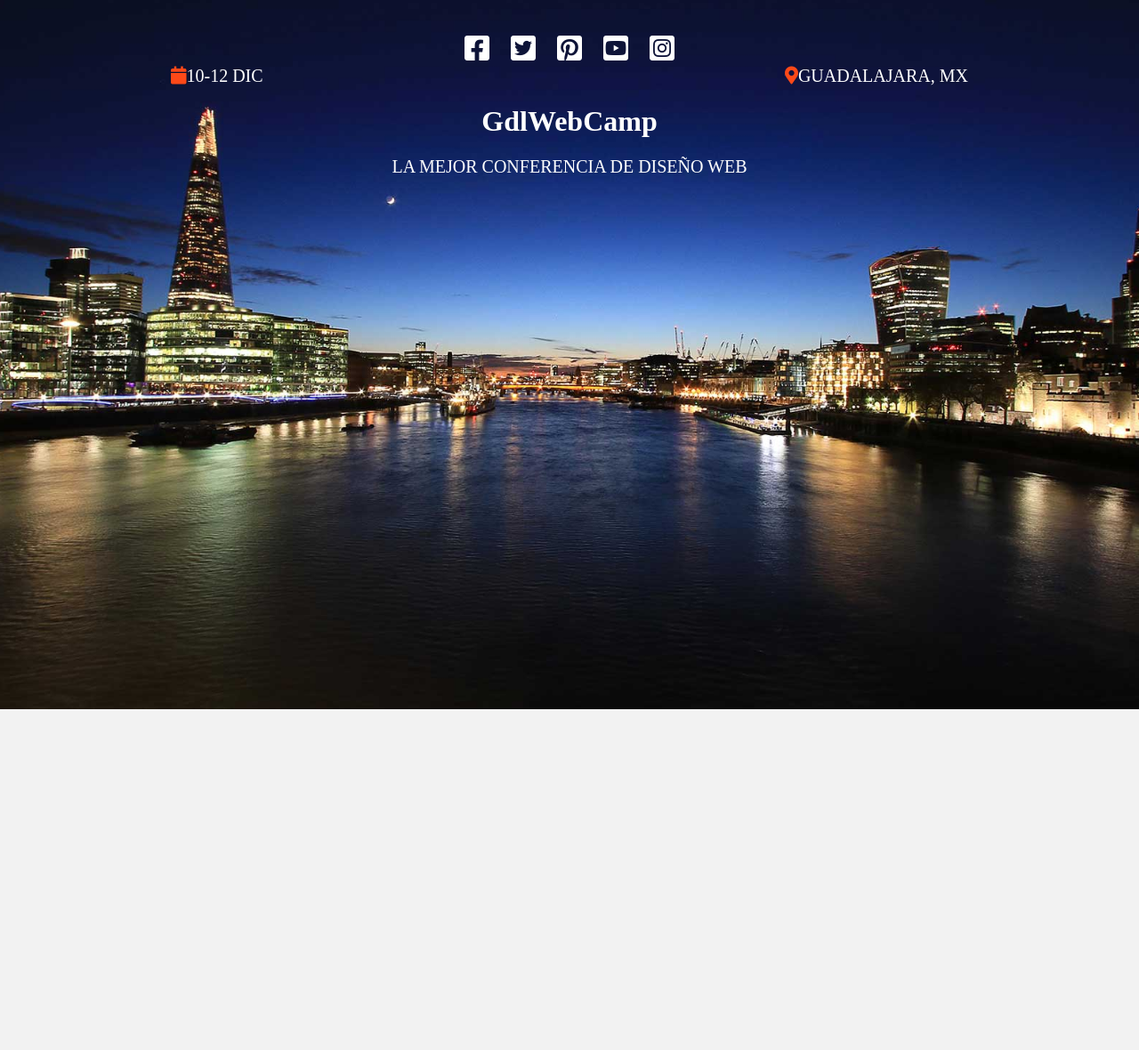
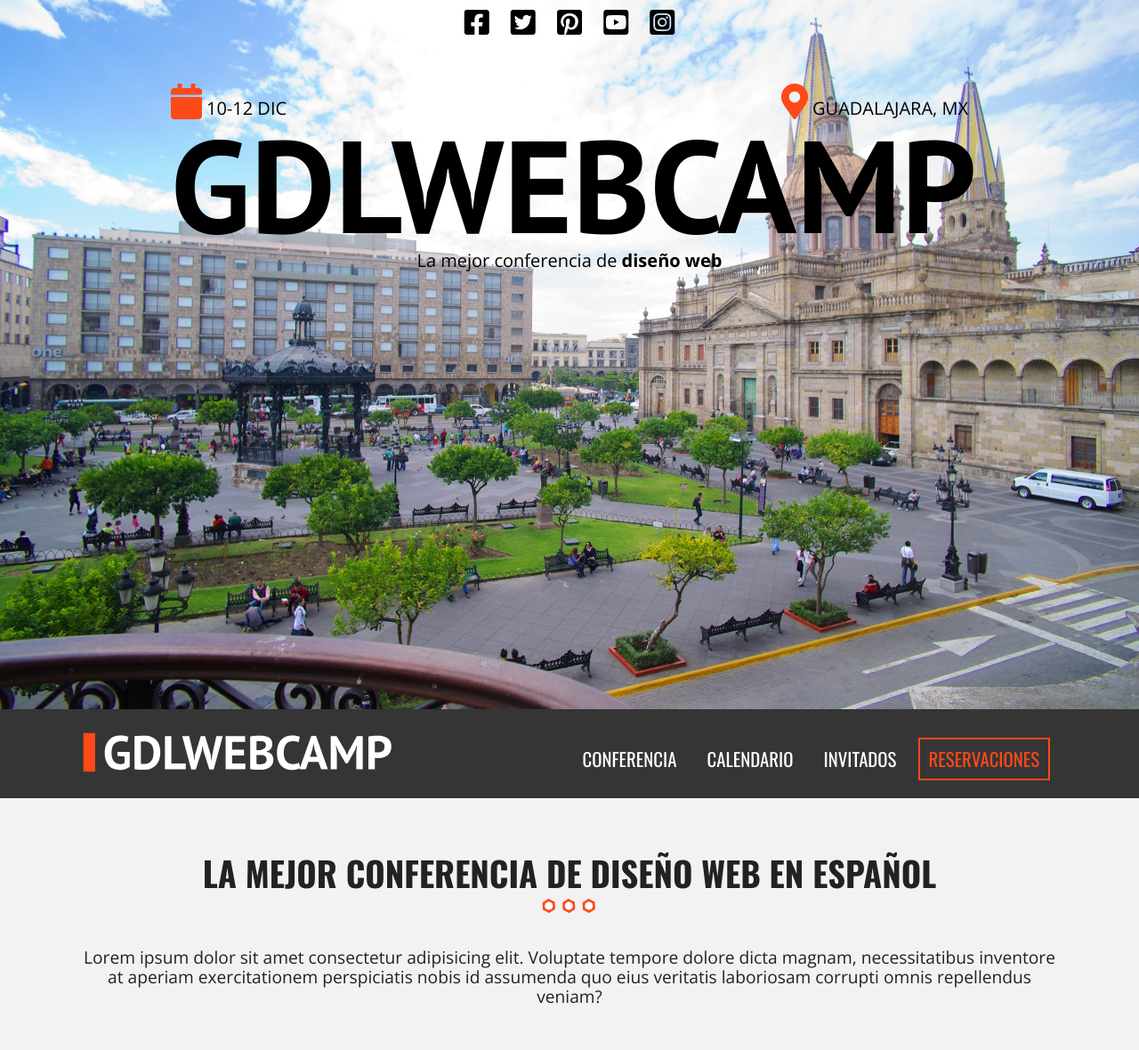
Before and after one commit to jssmm/gdlwebcamp, a website built with Parcel: page index.html in a window 1280 px wide. Shown: the part 3-1183 px from the top of the page at 89% size. Before the commit the page ends 800 px from the top, so only its background shows below. Built offline with nearby package versions, Linux system fonts and the light colour scheme.

Commit message:
descripcion del evento terminado

```diff
--- a/css/main.css
+++ b/css/main.css
@@ -97,11 +97,61 @@ html{
 
 body{
   background-color: #f2f2f2;
+  font-family: 'Open Sans', sans-serif;
 }
+
+.seccion{
+  padding: 30px 0;
+}
+
+.seccion p{
+  font-size: 1.2em;
+  text-align: center;
+}
+
+h2{
+  font-family: 'Oswald', sans-serif;
+  font-size: 2.4em;
+  text-transform: uppercase;
+  text-align: center;
+}
+h2::after{
+  content: '';
+  margin: 0 auto;
+  background-image: url(../img/separador.png);
+  height: 30px;
+  width: 100px;
+  display: block;
+}
+
+.contenedor{
+  width: 98%;
+  margin: 0 auto;
+}
+
+@media only screen and (min-width:480px){
+  .contenedor{
+    width: 95%;
+  }
+}
+
+@media only screen and (min-width:768px){
+  .contenedor{
+    width: 90%;
+  }
+}
+
+@media only screen and (min-width:992px){
+  .contenedor{
+    width: 90%;
+    max-width: 1100px;
+  }
+}
+
 
 /*HEADER*/
 .hero{
-  background-image: url(../img/encabezado.jpg);
+  background-image: url(../img/bg-guanatos.jpg);
   height: 100vh;
   background-position: top center;
   background-size: cover;
@@ -111,12 +161,18 @@ body{
   padding-top: 40px;
 }
 
+@media only screen and (min-width:768px){
+  .contenido-header{
+    padding-top: 10px;
+  }
+}
+
 nav.redes-sociales{
   text-align: center;
 }
 
 nav.redes-sociales a{
-  color: white;
+  color: black;
   font-size: 2em;
   margin-right: 20px;
 }
@@ -127,13 +183,14 @@ nav.redes-sociales a:last-child{
 
 div.informacion-evento{
   text-align: center;
-  color: white;
+  color: black;
 }
 
 @media only screen and (min-width:768px){
   div.informacion-evento{
     width: 70%;
     margin: 0 auto;
+    margin-top: 50px;
   }
 }
 
@@ -146,6 +203,8 @@ div.informacion-evento p{
 
 div.informacion-evento p i{
   color: #fe4918;
+  font-size: 2em;
+  margin-right: 5px;
 }
 
 p.fecha{
@@ -155,6 +214,121 @@ p.fecha{
 p.ciudad{
   float: right;
   text-align: right;
+}
+
+p.slogan{
+  text-transform: none!important;
+}
+
+p.slogan span{
+  font-weight: bold;
+}
+
+h1.nombre-sitio{
+  font-family: 'PT Sans', sans-serif;
+  font-size: 5.9vw;
+  text-transform: uppercase;
+}
+
+@media only screen and (min-width:768px){
+  h1.nombre-sitio{
+    font-size: 11.5vw;
+    margin: 0;
+    line-height: 1;
+  }
+}
+
+/*BARRA DE NAVEGACION*/
+.barra{
+  background-color: #353535;
+  padding: 20px 0;
+}
+
+.logo{
+  width: 80%;
+  float: left;
+}
+
+.logo img{
+  width: 100%;
+}
+
+@media only screen and (min-width:768px){
+  .logo{
+    width: 33%;
+    float:left;
+  }
+}
+
+/*NAV PRINCIPAL*/
+.navegacion-principal{
+  display: none;
+}
+
+.navegacion-principal a{
+  font-family: 'Oswald', sans-serif;
+  color: white;
+  font-size: 1.3em;
+  text-transform: uppercase;
+  text-decoration: none;
+  transition: all .3s ease;
+
+}
+
+.navegacion-principal a:last-child{
+  border: 2px solid #fe4918;
+  color: #fe4918;
+}
+
+.navegacion-principal a:hover{
+  background-color: #fe4918;
+}
+
+.navegacion-principal a:last-child:hover{
+  color: white;
+}
+
+@media only screen and (min-width:768px){
+  .navegacion-principal{
+    width: 67%;
+    float: right;
+    text-align: right;
+    display: block;
+  }
+  .navegacion-principal a{
+    margin-right: 10px;
+    padding: 10px 10px;
+    display: inline-block;
+    width: auto;
+    text-align: center;
+    margin: 0 10px 0 0;
+  }
+}
+
+/*Menu movil*/
+.menu-movil{
+  width: 60px;
+  display: block;
+  float: right;
+  text-align: right;
+  margin-top: 12px;
+}
+
+.menu-movil:hover{
+  cursor: pointer;
+}
+
+.menu-movil span{
+  height: 8px;
+  margin-bottom: 6px;
+  background-color: #fff;
+  display: block;
+}
+
+@media only screen and (min-width:768px){
+  .menu-movil span{
+    display: none;
+  }
 }
 
 /* ==========================================================================
--- a/index.html
+++ b/index.html
@@ -19,7 +19,10 @@
   <link rel="stylesheet" href="css/normalize.css">
   <link rel="stylesheet" href="css/main.css">
 
+  <!-- FONT AWESOME -->
   <link rel="stylesheet" href="css/all.min.css">
+
+  <link href="https://fonts.googleapis.com/css2?family=Open+Sans:wght@300;400;700&family=Oswald:wght@300;400;700&family=PT+Sans:wght@400;700&display=swap" rel="stylesheet">
 
   <meta name="theme-color" content="#fafafa">
 </head>
@@ -48,6 +51,32 @@
     </div>
   </header>
 
+  <div class="barra">
+    <div class="contenedor clearfix">
+      <div class="logo">
+        <img src="img/logo.svg" alt="Logo gdl webcamp">
+      </div>
+
+      <div class="menu-movil">
+        <span></span>
+        <span></span>
+        <span></span>
+      </div>
+
+      <nav class="navegacion-principal clearfix">
+        <a href="">Conferencia</a>
+        <a href="">Calendario</a>
+        <a href="">Invitados</a>
+        <a href="">Reservaciones</a>
+      </nav>
+    </div>
+  </div>
+
+  <section class="seccion contenedor">
+    <h2>La mejor conferencia de diseño web en español</h2>
+    <p>Lorem ipsum dolor sit amet consectetur adipisicing elit. Voluptate tempore dolore dicta magnam, necessitatibus inventore at aperiam exercitationem perspiciatis nobis id assumenda quo eius veritatis laboriosam corrupti omnis repellendus veniam?</p>
+  </section>
+
 
   <script src="js/vendor/modernizr-3.11.2.min.js"></script>
   <script src="js/plugins.js"></script>
```
Also changed, not shown: img/bg-guanatos.jpg (added).
